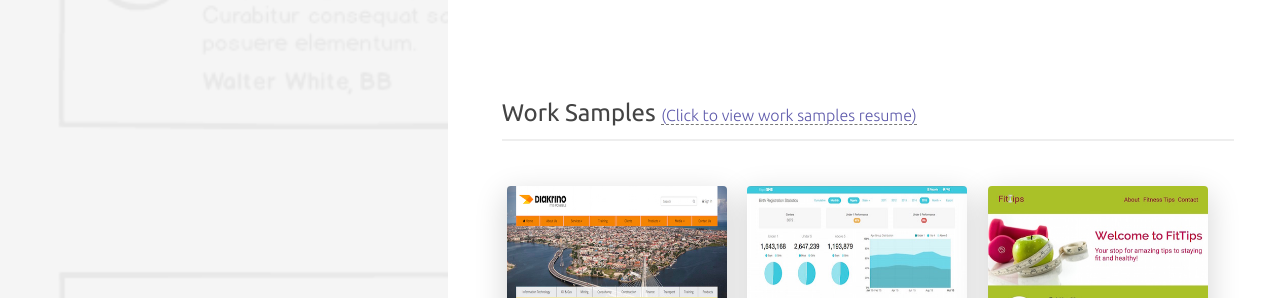
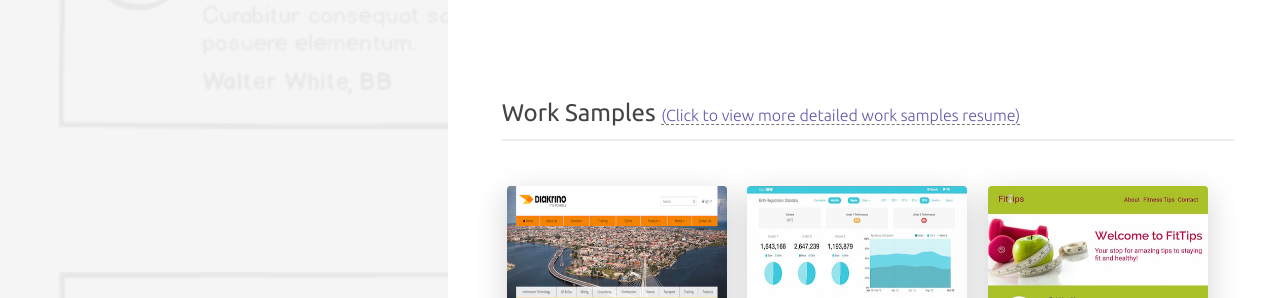
Before and after one commit to jokomowho/my_website, a Jekyll site: the page built from index.html, in a window 1280 px wide. Shown: the part 1824-2122 px from the top of the page. Built offline with Jekyll 4.4.1, drawn with Linux system fonts in a browser that asks for light colours; some web fonts are replaced.

Commit message:
Portfolio update.

```diff
--- a/index.html
+++ b/index.html
@@ -122,7 +122,7 @@
       </ul>
   </div>
    <div class="portfolio content" >
-      <h2 class="posts">Work Samples <a class="style" style="font-weight:300; font-size:16px;color:#5D59AB;"href="https://www.jokomowho.com/images/joy-okomowho-resume-branding.pdf" target="_blank"> (Click to view work samples resume)</a> </h2>
+      <h2 class="posts">Work Samples <a class="style" style="font-weight:300; font-size:16px;color:#5D59AB;"href="https://www.jokomowho.com/images/joy-okomowho-resume-branding.pdf" target="_blank"> (Click to view more detailed work samples resume)</a> </h2>
       <hr>
         <div class="portfolio-images content-child">
           <!--<div class="floating-box">
```
